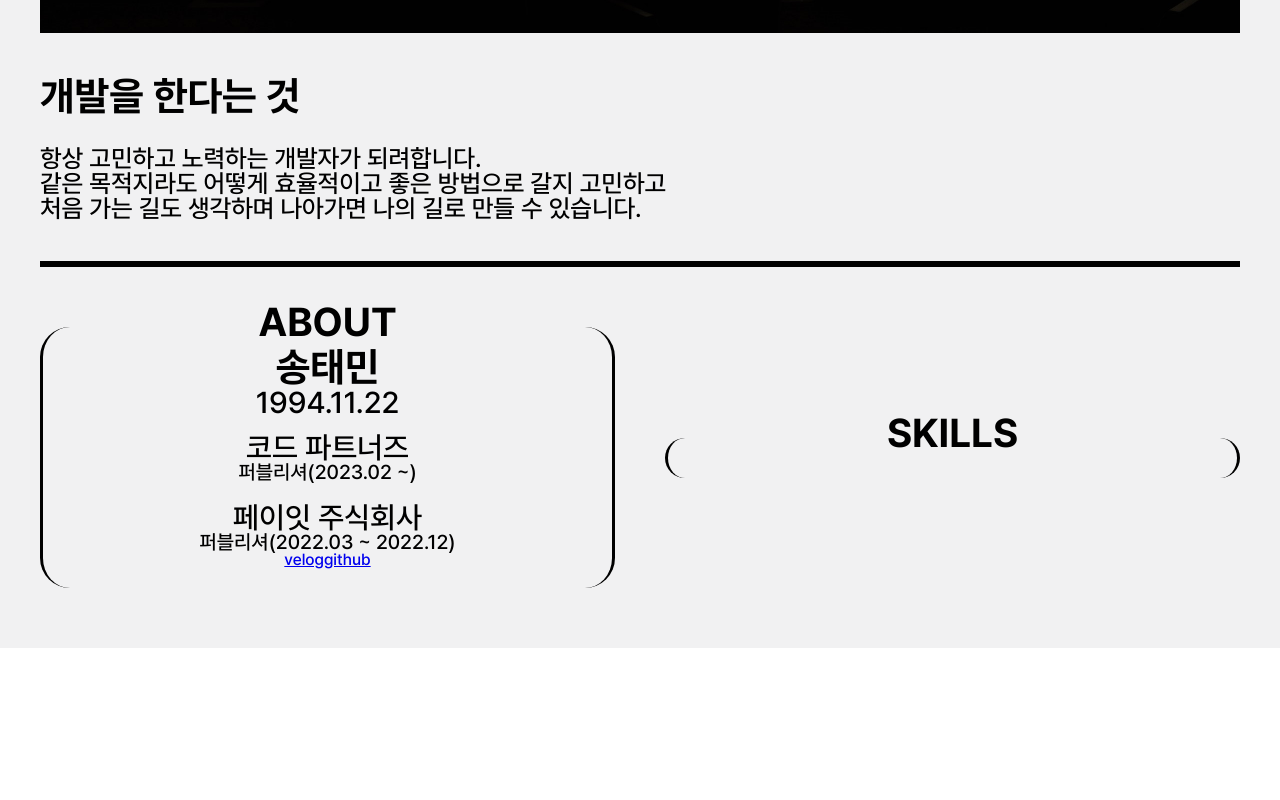
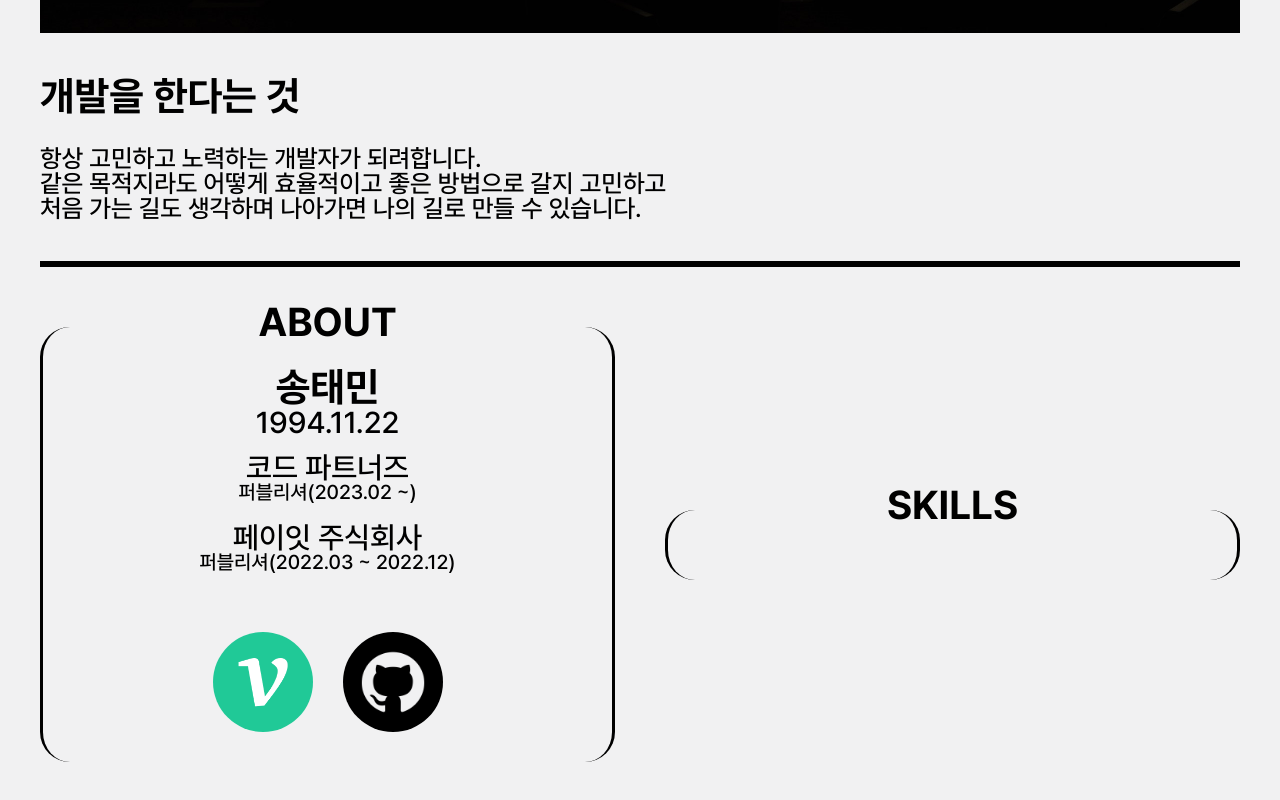
Before and after one commit to Taemin1234/portfolio_prac, a React (Create React App) app: page / in a window 1280 px wide. Shown: the part 907-1707 px from the top of the page. Before the commit the page ends 1555 px from the top, so only its background shows below. Built offline with nearby package versions, Linux system fonts and the light colour scheme.

Commit message:
이미지삽입

```diff
--- a/src/component/About.js
+++ b/src/component/About.js
@@ -18,7 +18,7 @@ const About_Box = styled.div`
     justify-content: flex-start;
 
     width: 100%;
-    padding: 20px 50px;
+    padding: 40px 50px 30px;
     border-radius: 30px;
     border-left: solid 3px #000;
     border-right: solid 3px #000;
@@ -69,8 +69,22 @@ const About_Box = styled.div`
 const About_Box2 = styled(About_Box)`
     display: block;
 `
+const Blog_link = styled.div`
+    margin-top: 60px;
+    display: flex;
+    gap: 30px;
 
-
+`
+const Blog_a = styled.a`
+    display: inline-block;
+    font-size: 0;
+    width: 100px;
+    height: 100px;
+    border-radius: 50%;
+    background-image: url(${props => props.bgImg});
+    background-repeat: no-repeat;
+    background-size: contain;
+`
 
 function About () {
     return (
@@ -91,10 +105,10 @@ function About () {
                         <p className="date">퍼블리셔(2022.03 ~ 2022.12)</p>
                     </li>
                 </ul>
-                <div className="blog_link">
-                    <a href="#">velog</a>
-                    <a href="#">github</a>
-                </div>
+                <Blog_link>
+                    <Blog_a href="https://velog.io/@s_ongt_aemin/posts" target="_blank" title="새 창 열림" bgImg="/images/icon/velog.png">velog</Blog_a>
+                    <Blog_a href="https://github.com/Taemin1234" target="_blank" title="새 창 열림" bgImg="/images/icon/github.png">Github</Blog_a>
+                </Blog_link>
             </About_Box>
             <About_Box2>
                 <p className="title">SKILLS</p>
```
Also changed, not shown: public/images/icon/JS.png (renamed from public/images/icon/javascript.png).
